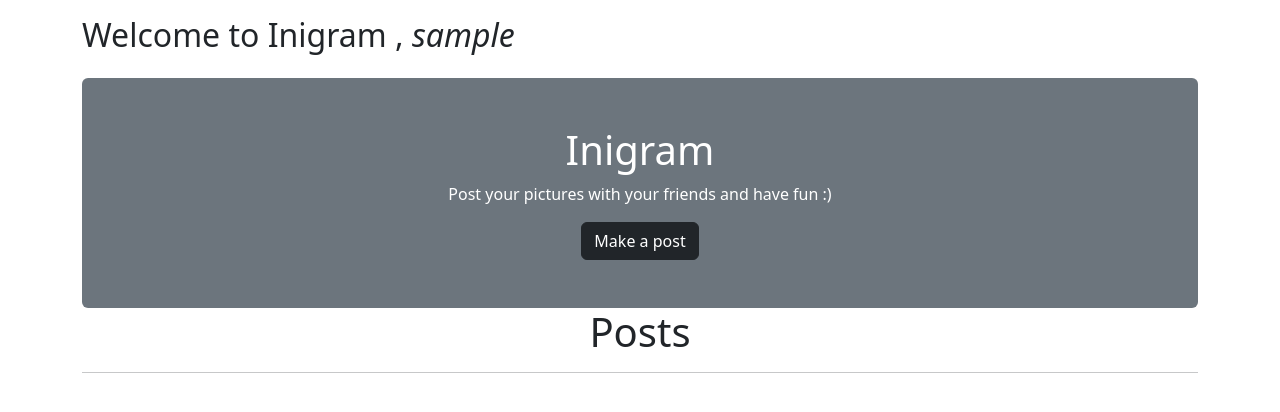
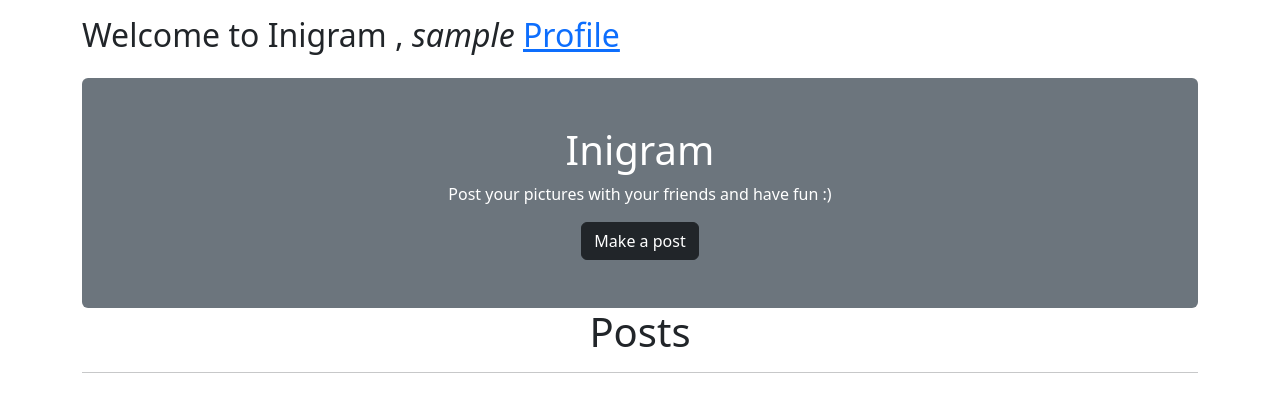
Before and after one commit to SampurnaC/inigram, a Django app: template core/templates/core/index.html in a window 1280 px wide. Shown: the part 56-468 px from the top of the page. Run offline with Django 4.2, Linux system fonts and the light colour scheme; the template is opened without the code that fills it, so the values that code supplies are empty; the visitor is signed in with stand-in values (Sample User, id 1); parts of the project's set-up code (start-up, migrations or seed data) failed here and were passed over.

Commit message:
add link to goto profile page

```diff
--- a/core/templates/core/index.html
+++ b/core/templates/core/index.html
@@ -5,6 +5,7 @@
     <h2>Welcome to Inigram<span>
     {% if user.is_authenticated %}
         , <i>{{request.user.username}}</i>
+        <a href="{% url 'profile' %}">Profile</a>
     {% endif %}</span></h2>
     <div class="mt-4 p-5 bg-secondary text-white rounded text-center">
       <h1>Inigram</h1>
```
